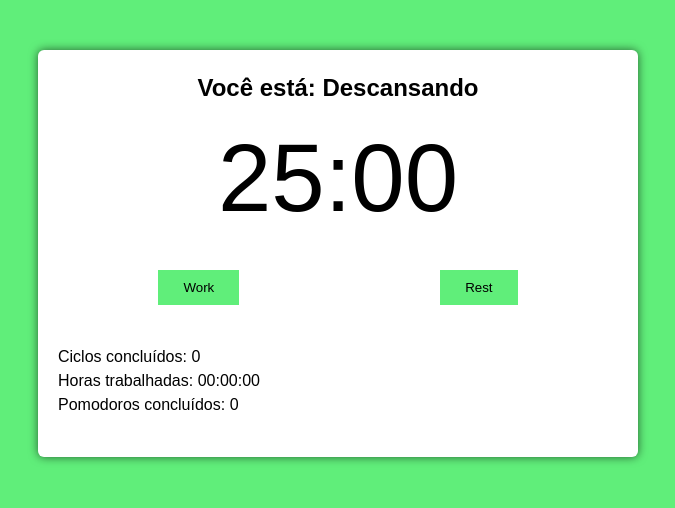
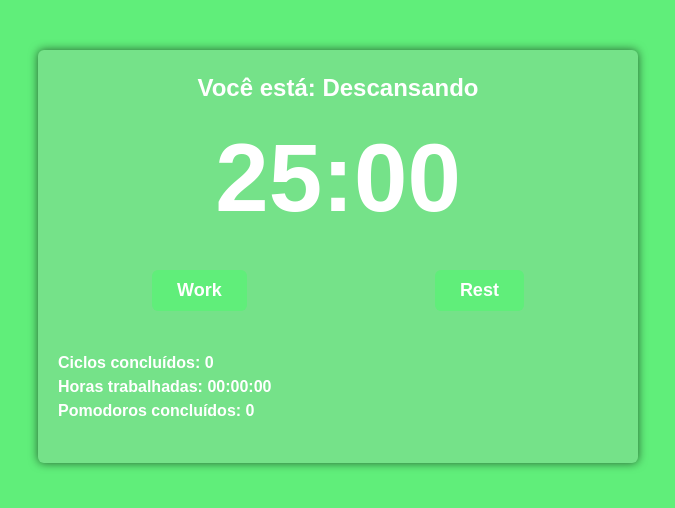
Before and after one commit to Janrlley/Pomodoro, a React (Vite) app: page / in a window 1280 px wide. Shown: the top 508 px of the page, without its empty margins (302-977 px from the left). Built offline with nearby package versions, Linux system fonts and the light colour scheme.

Commit message:
Commit css

```diff
--- a/src/index.css
+++ b/src/index.css
@@ -26,20 +26,29 @@ body {
 }
 
 .pomodoro {
-  background: #fff;
+  background: #75e289;
   margin: 50px 20px;
   padding: 20px;
   border-radius: 6px;
+  font-weight: bold;
   box-shadow: 0 0 10px rgba(0, 0, 0, .6);
+  color: #fff;
+}
+
+.working .pomodoro {
+  background: #ee766c;
+  color: #000;
 }
 
 .pomodoro h2 {
   font-size: 24px;
   text-align: center;
+  font-weight: bold;
 }
 .pomodoro .timer {
   font-size: 6rem;
   text-align: center;
+  font-weight: bold;
 }
 
 .pomodoro .controls {
@@ -51,16 +60,19 @@ body {
 .pomodoro button {
   background: #60ee7a;
   border: none;
+  border-radius: 6px;
   cursor: pointer;
   padding: 10px 25px;
-  color: #000;
+  color: #fff;
+  font-size: 18px;
+  font-weight: bold;
   transition: background-color 300ms ease-in-out;
   margin: 20px auto;
 }
 
 .working .pomodoro button {
   background: #ef5d50;
-  color: #fff;
+  color: #000;
 }
 
 .pomodoro .details {
```
